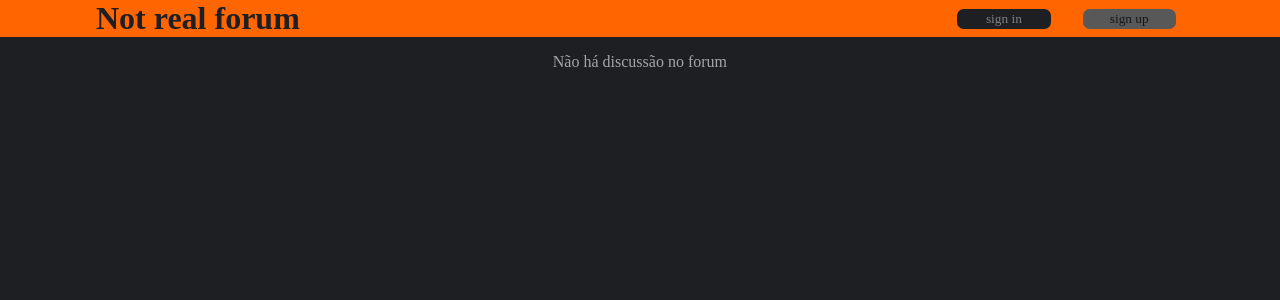
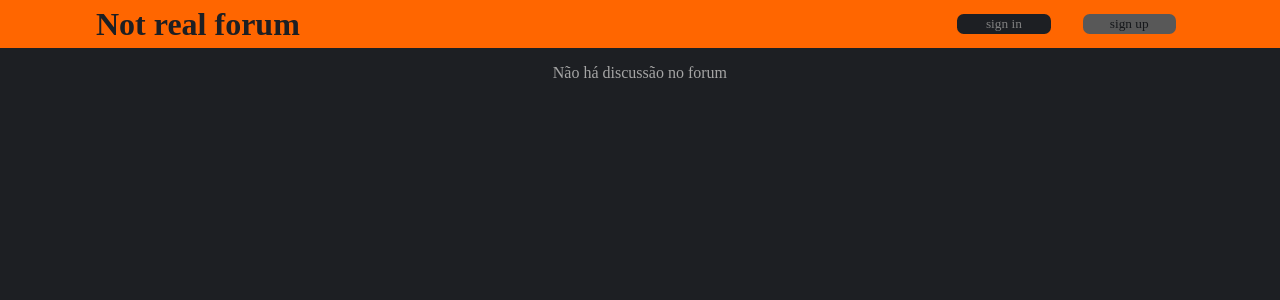
Before and after one commit to WilliamCSA04/not-real-forum, a React app in the folder client/: page / in a window 1280 px wide. Shown: the top 300 px of the page. Built offline with nearby package versions, Linux system fonts and the light colour scheme; a web font is replaced by a local one.

Commit message:
Removed inherit height for row

```diff
--- a/client/src/scss/Grid.scss
+++ b/client/src/scss/Grid.scss
@@ -5,7 +5,6 @@
   /*-- our cleafix hack -- */
   .row{
     display: flex;
-    height: inherit;
   }
 
   [class*='col-'] {
```
